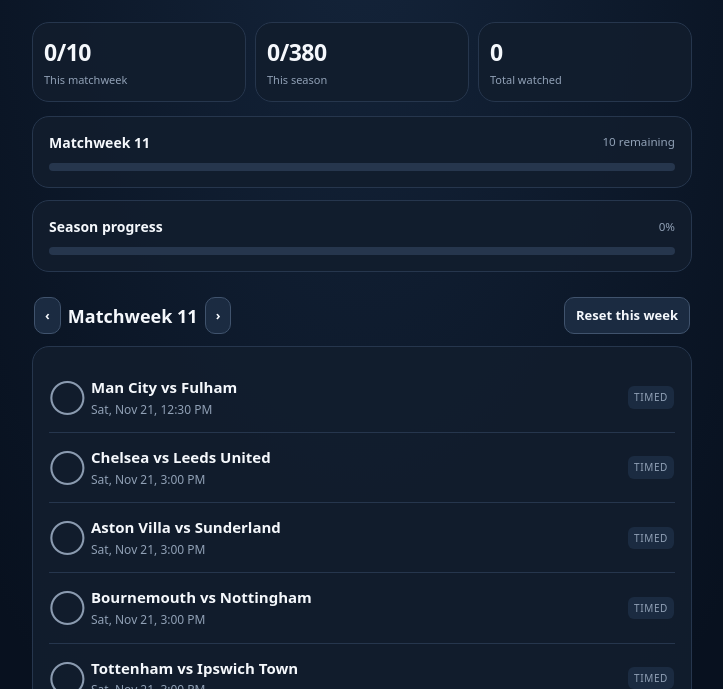
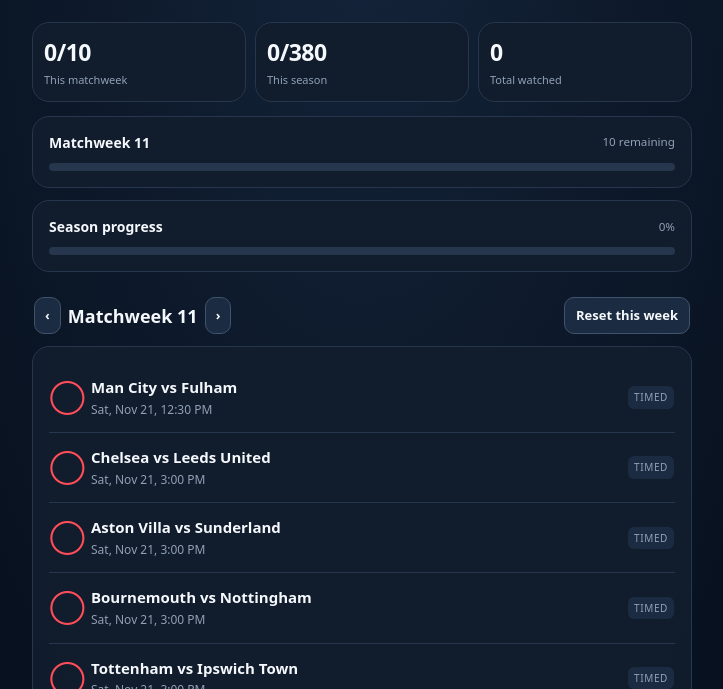
Before and after one commit to PKBrad/pl-highlights-tracker, a plain HTML site: page index.html in a window 1280 px wide. Shown: the part 111-800 px from the top of the page, without its empty margins (278-1001 px from the left). Drawn offline with Linux system fonts and the light colour scheme.

Commit message:
Make unwatched match indicators red

```diff
--- a/index.html
+++ b/index.html
@@ -35,7 +35,7 @@
     .match{display:flex;align-items:center;gap:12px;padding:14px 1px;border-bottom:1px solid var(--line);cursor:pointer; -webkit-tap-highlight-color:transparent}
     .match:last-child{border-bottom:0}
     .match:focus-visible{outline:2px solid var(--green);outline-offset:3px;border-radius:8px}
-    .check{width:29px;flex:none;text-align:center;font-size:25px;line-height:1;color:#8b9bb0}
+    .check{width:29px;flex:none;text-align:center;font-size:25px;line-height:1;color:#ff4d5a}
     .match.watched .check{color:var(--green)}
     .teams{flex:1;font-size:15px;font-weight:700}
     .date{display:block;color:var(--muted);font-size:12px;font-weight:450;margin-top:2px}
```
